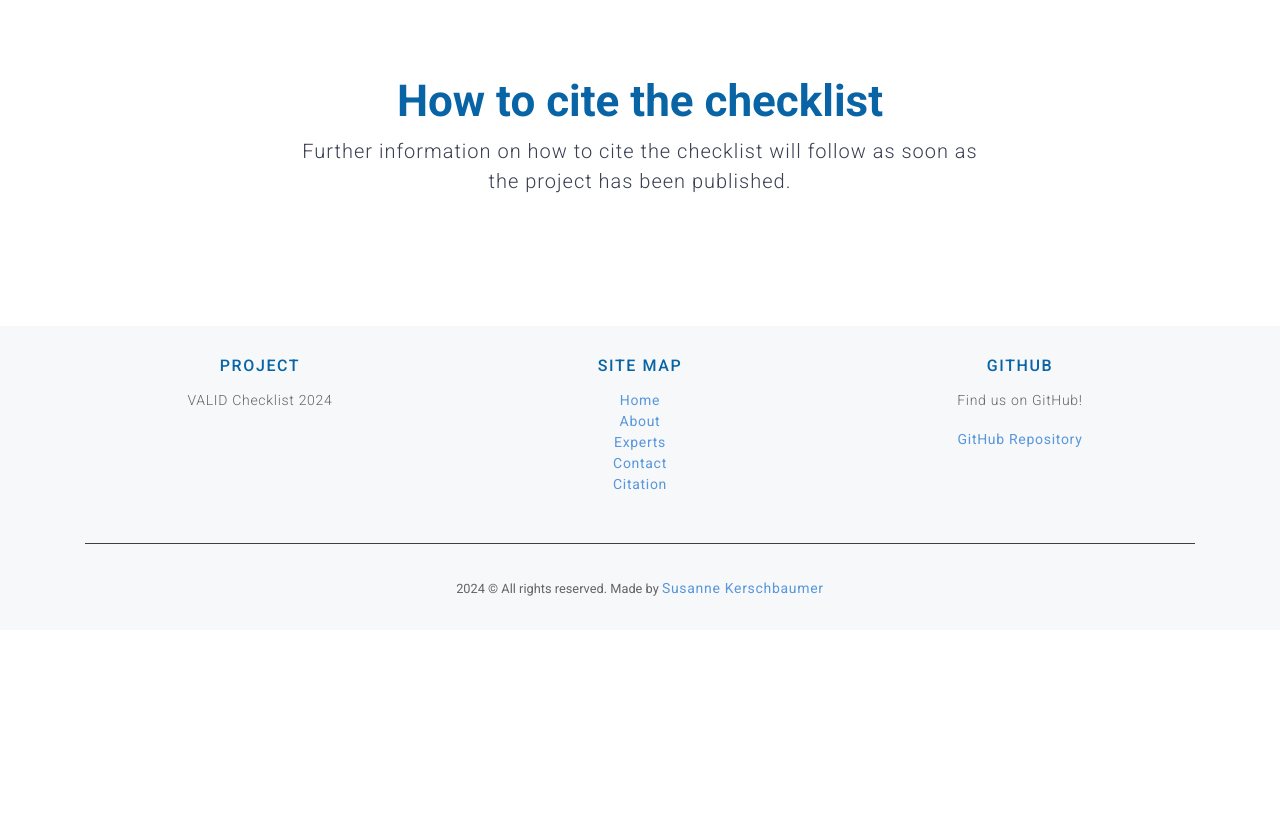
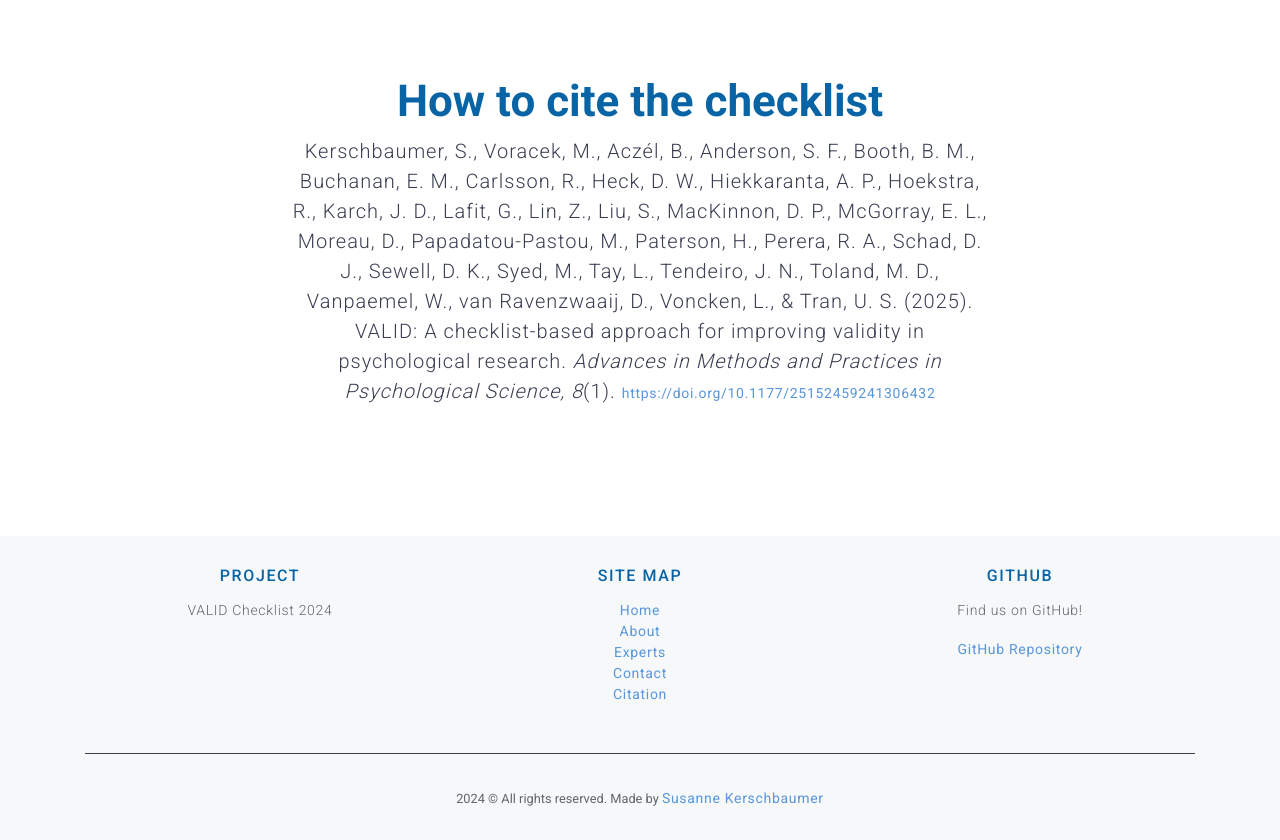
Before and after one commit to susik98/VALID-Checklist, a website: page index.html in a window 1280 px wide. Shown: the part 2980-3820 px from the top of the page. Before the commit the page ends 3610 px from the top, so only its background shows below. Drawn offline with nearby package versions, Linux system fonts and the light colour scheme.

Commit message:
Update index.html
Updated reference

```diff
--- a/index.html
+++ b/index.html
@@ -165,7 +165,18 @@
   <div class="container">
     <div class="title-block">
       <h2>How to cite the checklist</h2>
-        <p>Further information on how to cite the checklist will follow as soon as the project has been published.</p>
+      <p>
+        Kerschbaumer, S., Voracek, M., Aczél, B., Anderson, S. F., Booth, B. M., Buchanan, E. M.,
+        Carlsson, R., Heck, D. W., Hiekkaranta, A. P., Hoekstra, R., Karch, J. D., Lafit, G., Lin, Z.,
+        Liu, S., MacKinnon, D. P., McGorray, E. L., Moreau, D., Papadatou-Pastou, M., Paterson, H.,
+        Perera, R. A., Schad, D. J., Sewell, D. K., Syed, M., Tay, L., Tendeiro, J. N., Toland, M. D.,
+        Vanpaemel, W., van Ravenzwaaij, D., Voncken, L., & Tran, U. S. (2025). VALID: A checklist-based
+        approach for improving validity in psychological research.
+        <em>Advances in Methods and Practices in Psychological Science, 8</em>(1).
+        <a href="https://doi.org/10.1177/25152459241306432" target="_blank">
+          https://doi.org/10.1177/25152459241306432
+        </a>
+      </p>
     </div>
   </div>
 </section>
```
Lines whose indentation alone changed are shown as unchanged.
